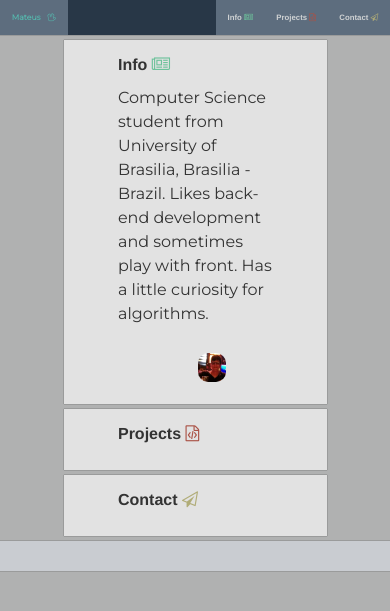
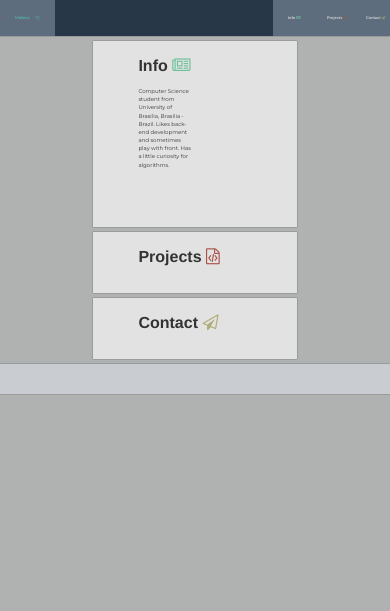
Before and after one commit to mateusluizfb/jekyll-site, a Jekyll site: the page built from index.html, in a window 390 px wide. Shown: the top 611 px of the page. Built offline with Jekyll 4.4.1, drawn with Linux system fonts in a browser that asks for light colours; nearby versions of some CDN libraries.

Commit message:
Fixing responsive layout

```diff
--- a/css/main-page.scss
+++ b/css/main-page.scss
@@ -17,7 +17,7 @@
   padding: 15px;
 }
 
-@media screen and (min-width: 760px) {
+@media screen and (min-device-width: 760px) {
 
   .container {
     @include outer-container(55%);
@@ -36,15 +36,19 @@
 
 }
 
-@media screen and (max-width: 760px) {
+@media screen and (max-device-width: 760px) {
 
   .container {
     @include outer-container(70%);
   }
 
+  .info-text {
+    text-align: center;
+  }
+
   .profile-img {
     @include span-columns(6);
-    padding-left: 80px;
+    padding-left: 150px;
     padding-top: inherit;
     width: 70%;
   }
--- a/css/template.scss
+++ b/css/template.scss
@@ -53,7 +53,7 @@
 .font-montserrat {
   font-family: Montserrat;
 }
-@media screen and (min-width: 760px){
+@media screen and (min-device-width: 760px){
 
   .left {
     padding: 15px;
@@ -88,7 +88,7 @@
 
 }
 
-@media screen and (max-width: 760px){
+@media screen and (max-device-width: 760px){
 
   .left {
     padding: 3%;
```
